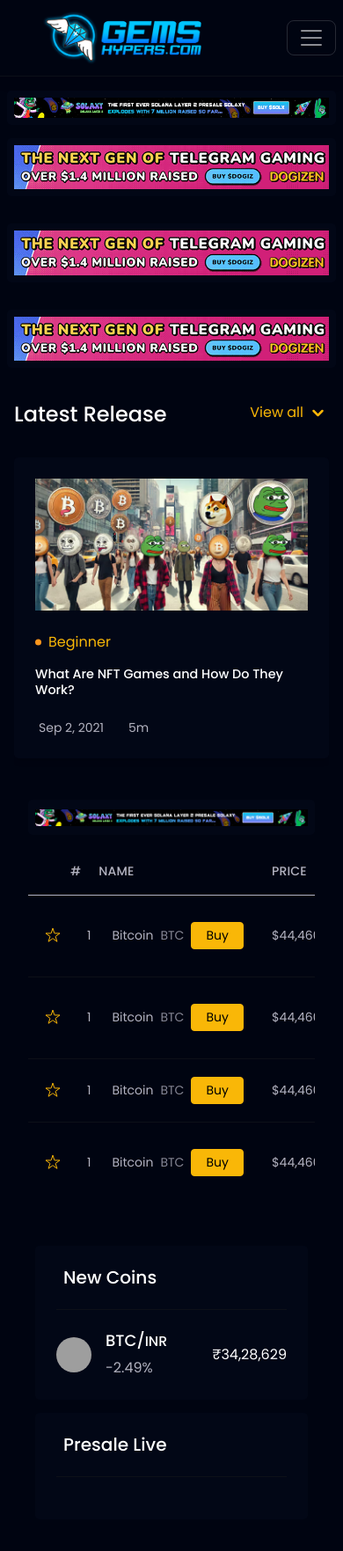
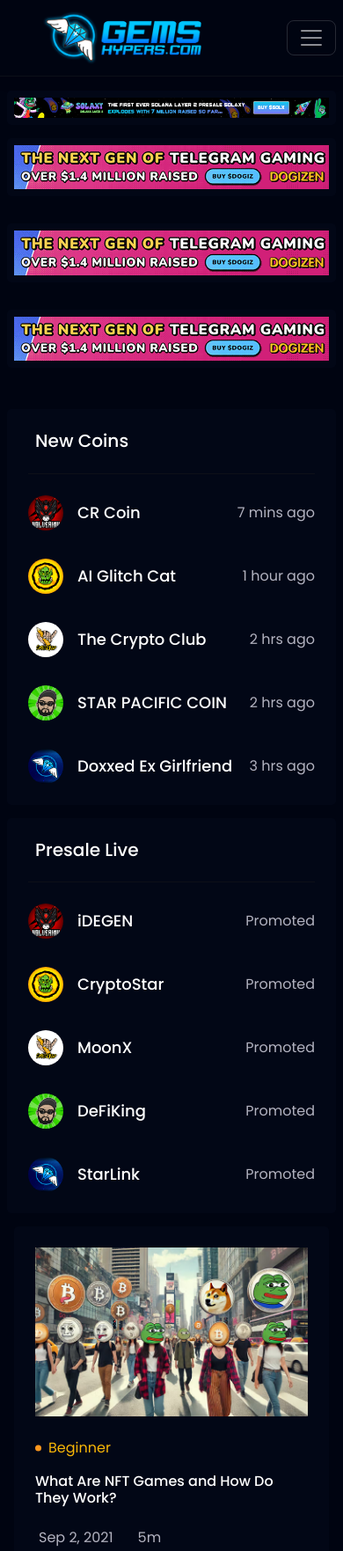
Before and after one commit to ChrispinSantacruz/ProjectGems, a plain HTML site: page index.html in a window 390 px wide. Shown: the top 1763 px of the page at 88% size. Drawn offline with nearby package versions, Linux system fonts and the light colour scheme; grey boxes are pictures that could not be loaded; a script that the page names is missing.

Commit message:
responsive final 1

```diff
--- a/index.html
+++ b/index.html
@@ -11,10 +11,16 @@
       <link rel="stylesheet" href="assets/css/coinex.min.css?v=4.1.0">
       <link rel="stylesheet" href="assets/css/custom.min.css?v=4.1.0">
       <link rel="preconnect" href="https://fonts.googleapis.com">
+      <link href="https://cdn.jsdelivr.net/npm/bootstrap-icons/font/bootstrap-icons.css" rel="stylesheet">
+
       <link rel="preconnect" href="https://fonts.gstatic.com" crossorigin>
       <link href="https://fonts.googleapis.com/css2?family=Poppins:ital,wght@0,400;0,500;0,600;0,700;0,800;1,400;1,500;1,600;1,700;1,800&display=swap" rel="stylesheet">  </head>
+
+
+
       <body class=" ">
-    <!-- loader Start -->
+    <!-- loader Start index de carga -->
+
     <div id="loading">
       <div class="loader simple-loader">
           <div class="loader-body"></div>
@@ -29,7 +35,7 @@
 
       <div class="position-relative">
 
-
+    <!-- index de barra de navegacion -->
 
         <!--Nav Start-->
         <!-- Barra de navegación -->
@@ -91,7 +97,9 @@
     </div>
 </nav>
 
-<!-- Contenido principal -->
+
+
+<!-- index de banners -->
 <div class="container-fluid">
     <div class="row">
         <!-- Banner principal -->
@@ -182,7 +190,7 @@
 
 
 
-        <!-- Topbar Chart -->
+        <!-- index de monedas, no necesita conectar base de datos -->
         <div class="topbar-chart iq-chart">
             <div class="container-fluid">
                 <div class="row">
@@ -208,94 +216,176 @@
 
 
 
- <!-- Topbar Chart End -->
+ <!-- index de new coins y presale -->
 
 
 
 
- <div class="col-lg-8" style="width: 100%; position: relative; padding: 0;">
+ <div class="container mt-5">
+    <div class="row">
+        <!-- Column 1: New Coins -->
+        <div class="col-lg-6">
+            <div class="card">
+                <div class="card-header border-bottom py-4 px-0 mx-4 ps-2">
+                    <div class="header-title">
+                        <div class="d-flex justify-content-between">
+                            <h4 class="card-title">New Coins</h4>
+                        </div>
+                    </div>
+                </div>
+                <div class="card-body team-card">
+                    <ul class="academy-list list-inline m-0 p-0">
+                        <li>
+                            <div class="d-flex justify-content-between align-items-center rounded-pill">
+                                <img src="img/logo1.jpg" class="img-fluid avatar avatar-40 avatar-rounded" alt="logo1">
+                                <div class="ms-3 flex-grow-1 d-flex justify-content-between align-items-center">
+                                    <h5 class="mb-0">CR Coin</h5>
+                                    <p class="mb-0">7 mins ago</p>
+                                </div>
+                            </div>
+                        </li>
+                        <li>
+                            <div class="d-flex justify-content-between align-items-center rounded-pill">
+                                <img src="img/logo2.jpg" class="img-fluid avatar avatar-40 avatar-rounded" alt="logo2">
+                                <div class="ms-3 flex-grow-1 d-flex justify-content-between align-items-center">
+                                    <h5 class="mb-0">AI Glitch Cat</h5>
+                                    <p class="mb-0">1 hour ago</p>
+                                </div>
+                            </div>
+                        </li>
+                        <li>
+                            <div class="d-flex justify-content-between align-items-center rounded-pill">
+                                <img src="img/logo3.jpg" class="img-fluid avatar avatar-40 avatar-rounded" alt="logo3">
+                                <div class="ms-3 flex-grow-1 d-flex justify-content-between align-items-center">
+                                    <h5 class="mb-0">The Crypto Club</h5>
+                                    <p class="mb-0">2 hrs ago</p>
+                                </div>
+                            </div>
+                        </li>
+                        <li>
+                            <div class="d-flex justify-content-between align-items-center rounded-pill">
+                                <img src="img/logo4.jpg" class="img-fluid avatar avatar-40 avatar-rounded" alt="logo4">
+                                <div class="ms-3 flex-grow-1 d-flex justify-content-between align-items-center">
+                                    <h5 class="mb-0">STAR PACIFIC COIN</h5>
+                                    <p class="mb-0">2 hrs ago</p>
+                                </div>
+                            </div>
+                        </li>
+                        <li>
+                            <div class="d-flex justify-content-between align-items-center rounded-pill">
+                                <img src="img/logo5.jpg" class="img-fluid avatar avatar-40 avatar-rounded" alt="logo5">
+                                <div class="ms-3 flex-grow-1 d-flex justify-content-between align-items-center">
+                                    <h5 class="mb-0">Doxxed Ex Girlfriend</h5>
+                                    <p class="mb-0">3 hrs ago</p>
+                                </div>
+                            </div>
+                        </li>
+                    </ul>
+                </div>
+            </div>
+        </div>
+        <!-- Column 2: Presale Live -->
+        <div class="col-lg-6">
+            <div class="card">
+                <div class="card-header border-bottom py-4 px-0 mx-4 ps-2">
+                    <div class="header-title">
+                        <div class="d-flex justify-content-between">
+                            <h4 class="card-title">Presale Live</h4>
+                        </div>
+                    </div>
+                </div>
+                <div class="card-body team-card">
+                    <ul class="academy-list list-inline m-0 p-0">
+                        <li>
+                            <div class="d-flex justify-content-between align-items-center rounded-pill">
+                                <img src="img/logo1.jpg" class="img-fluid avatar avatar-40 avatar-rounded" alt="logo1">
+                                <div class="ms-3 flex-grow-1 d-flex justify-content-between align-items-center">
+                                    <h5 class="mb-0">iDEGEN</h5>
+                                    <p class="mb-0">Promoted</p>
+                                </div>
+                            </div>
+                        </li>
+                        <li>
+                            <div class="d-flex justify-content-between align-items-center rounded-pill">
+                                <img src="img/logo2.jpg" class="img-fluid avatar avatar-40 avatar-rounded" alt="logo2">
+                                <div class="ms-3 flex-grow-1 d-flex justify-content-between align-items-center">
+                                    <h5 class="mb-0">CryptoStar</h5>
+                                    <p class="mb-0">Promoted</p>
+                                </div>
+                            </div>
+                        </li>
+                        <li>
+                            <div class="d-flex justify-content-between align-items-center rounded-pill">
+                                <img src="img/logo3.jpg" class="img-fluid avatar avatar-40 avatar-rounded" alt="logo3">
+                                <div class="ms-3 flex-grow-1 d-flex justify-content-between align-items-center">
+                                    <h5 class="mb-0">MoonX</h5>
+                                    <p class="mb-0">Promoted</p>
+                                </div>
+                            </div>
+                        </li>
+                        <li>
+                            <div class="d-flex justify-content-between align-items-center rounded-pill">
+                                <img src="img/logo4.jpg" class="img-fluid avatar avatar-40 avatar-rounded" alt="logo4">
+                                <div class="ms-3 flex-grow-1 d-flex justify-content-between align-items-center">
+                                    <h5 class="mb-0">DeFiKing</h5>
+                                    <p class="mb-0">Promoted</p>
+                                </div>
+                            </div>
+                        </li>
+                        <li>
+                            <div class="d-flex justify-content-between align-items-center rounded-pill">
+                                <img src="img/logo5.jpg" class="img-fluid avatar avatar-40 avatar-rounded" alt="logo5">
+                                <div class="ms-3 flex-grow-1 d-flex justify-content-between align-items-center">
+                                    <h5 class="mb-0">StarLink</h5>
+                                    <p class="mb-0">Promoted</p>
+                                </div>
+                            </div>
+                        </li>
+                    </ul>
+                </div>
+            </div>
+        </div>
+    </div>
+</div>
+
+
+
+<!-- index noticias -->
+
+  <!-- Estilos para el diseño responsivo del swiper -->
 <style>
-        /* Estilos generales */
-        .latest-release h4 {
-            font-size: 1.5rem;
-            margin-bottom: 10px;
-        }
-
-        .latest-release .card {
-            border: none;
-            box-shadow: 0 4px 6px rgba(0, 0, 0, 0.1);
-        }
-
-        .latest-release .card-header img {
-            height: 180px;
-            object-fit: cover;
-            width: 100%;
-        }
-
-        .latest-release h6 {
-            font-size: 1rem;
-            line-height: 1.2;
-            white-space: nowrap;
-            overflow: hidden;
-            text-overflow: ellipsis;
-        }
-
-        .latest-release .card-body {
-            font-size: 0.875rem;
-        }
-
     .swiper-container {
         overflow: hidden;
     }
-
-        @media (max-width: 768px) {
-            /* Modo responsive: mostrar una sola tarjeta visible */
     .swiper-slide {
-                width: 100% !important; /* Una tarjeta ocupa todo el ancho */
+        width: 100%; /* Una tarjeta ocupa todo el ancho en dispositivos móviles */
+        display: flex;
+        justify-content: center;
     }
-
-            .latest-release h6 {
-                font-size: 0.9rem;
-                white-space: normal; /* Permitir multilinea */
-                overflow: visible;
-            }
-
-            .latest-release .card-header img {
-                height: 150px; /* Reducir altura en móvil */
+    @media (min-width: 768px) {
+        .swiper-slide {
+            width: 30%; /* En pantallas mayores a 768px, muestra varias tarjetas */
         }
     }
 </style>
 
+<!-- Contenedor del swiper -->
 <div class="row latest-release" style="margin: 0; padding: 0;">
     <div class="col-lg-12">
-            <div class="d-flex justify-content-between py-4">
-                <h4>Latest Release</h4>
-                <div class="text-primary">
-                    <div class="dropdown d-flex" id="dropdownMenuButton1" data-bs-toggle="dropdown" aria-expanded="false" role="button">
-                        View all
-                        <svg xmlns="http://www.w3.org/2000/svg" width="25" viewBox="0 0 20 20" fill="currentColor" class="ms-1">
-                            <path fill-rule="evenodd" d="M5.293 7.293a1 1 0 011.414 0L10 10.586l3.293-3.293a1 1 0 111.414 1.414l-4 4a1 1 0 01-1.414 0l-4-4a1 1 0 010-1.414z" clip-rule="evenodd"></path>
-                        </svg>
-                    </div>
-                    <ul class="dropdown-menu" aria-labelledby="dropdownMenuButton1">
-                        <li><a class="dropdown-item" href="#">Action</a></li>
-                        <li><a class="dropdown-item" href="#">Another action</a></li>
-                        <li><a class="dropdown-item" href="#">Something else here</a></li>
-                    </ul>
-                </div>
-            </div>
         <div class="swiper-container d-slider2" style="width: 100%; height: 100%;">
             <div class="swiper-wrapper">
                 <!-- Tarjeta 1 -->
                 <div class="swiper-slide">
                     <div class="card">
                         <div class="card-header">
-                                <img src="img/news_GH_1_07.png" class="img-fluid" alt="img8">
+                            <img src="img/news_GH_1_07.png" class="img-fluid" alt="img1">
                             <div class="mt-4">
                                 <span type="button" class="d-flex align-items-center">
                                     <svg width="7" class="me-1 text-center" viewBox="0 0 7 8" fill="none" xmlns="http://www.w3.org/2000/svg">
                                         <circle cx="3.5" cy="4" r="3.5" fill="#ff971d"/>
-                                    </svg><span class="text-primary ms-1">Beginner</span></span>
+                                    </svg>
+                                    <span class="text-primary ms-1">Beginner</span>
+                                </span>
                             </div>
                             <h6 class="mt-3 mb-0">What Are NFT Games and How Do They Work?</h6>
                         </div>
@@ -311,12 +401,14 @@
                 <div class="swiper-slide">
                     <div class="card">
                         <div class="card-header">
-                                <img src="img/news_GH_3.png" class="img-fluid" alt="img8">
+                            <img src="img/news_GH_3.png" class="img-fluid" alt="img2">
                             <div class="mt-4">
                                 <span type="button" class="d-flex align-items-center">
                                     <svg width="7" class="me-1 text-center" viewBox="0 0 7 8" fill="none" xmlns="http://www.w3.org/2000/svg">
                                         <circle cx="3.5" cy="4" r="3.5" fill="#ff971d"/>
-                                    </svg><span class="text-primary ms-1">Beginner</span></span>
+                                    </svg>
+                                    <span class="text-primary ms-1">Beginner</span>
+                                </span>
                             </div>
                             <h6 class="mt-3 mb-0">What are other functions of crypto currencies?</h6>
                         </div>
@@ -332,12 +424,14 @@
                 <div class="swiper-slide">
                     <div class="card">
                         <div class="card-header">
-                                <img src="img/news_GH_2.png" class="img-fluid" alt="img8">
+                            <img src="img/news_GH_2.png" class="img-fluid" alt="img3">
                             <div class="mt-4">
                                 <span type="button" class="d-flex align-items-center">
                                     <svg width="7" class="me-1 text-center" viewBox="0 0 7 8" fill="none" xmlns="http://www.w3.org/2000/svg">
                                         <circle cx="3.5" cy="4" r="3.5" fill="#ff971d"/>
-                                    </svg><span class="text-primary ms-1">Beginner</span></span>
+                                    </svg>
+                                    <span class="text-primary ms-1">Beginner</span>
+                                </span>
                             </div>
                             <h6 class="mt-3 mb-0">What Is QuickSwap and How Does It Work?</h6>
                         </div>
@@ -353,21 +447,26 @@
         </div>
     </div>
 </div>
-</div>
 
-<!-- Agrega los estilos para el swiper -->
+<!-- Script para inicializar Swiper -->
 <script src="https://unpkg.com/swiper/swiper-bundle.min.js"></script>
 <script>
     var swiper = new Swiper('.swiper-container', {
-        slidesPerView: 3,  /* Muestra 3 elementos a la vez */
-        spaceBetween: 30,  /* Espacio entre los elementos */
-        loop: true,        /* Desliza en bucle */
-        navigation: {      /* Habilita los botones de navegación */
+        slidesPerView: 1, /* Muestra una tarjeta a la vez en pantallas pequeñas */
+        spaceBetween: 30,
+        loop: true,
+        navigation: {
             nextEl: '.swiper-button-next',
             prevEl: '.swiper-button-prev'
+        },
+        breakpoints: {
+            768: {
+                slidesPerView: 3 /* Muestra 3 tarjetas a la vez en pantallas más grandes */
+            }
         }
     });
 </script>
+
 
 <div class="container-fluid content-inner pb-0">
     <div class="row">
@@ -383,6 +482,8 @@
             </div>
         </div>
     </div>
+
+    <!-- index tabla top 10 -->
 
 
     <div class="row">
@@ -573,53 +674,23 @@
          </div>
      </div>
 
+         <!-- index seccion, no necesita conexion base de datos -->
+
          <div class="container mt-5">
-        <div class="row">
-            <!-- Column 1 -->
-            <div class="col-lg-6">
+            <div class="row d-flex align-items-center">
+                <!-- Card Section -->
+                <div class="col-md-12">
                     <div class="card">
-                    <div class="card-header border-bottom py-4 px-0 mx-4 ps-2">
-                        <div class="header-title">
-                            <div class="d-flex justify-content-between">
-                                <h4 class="card-title">New Coins</h4>
+                        <div class="card-body d-flex flex-wrap">
+                            <!-- Left Column: Title and Text -->
+                            <div class="col-md-6 col-12 mb-3">
+                                <h2>GemsInfo</h2>
+                                <p>This webpage is a platform for crypto enthusiasts and developers, offering advertising opportunities and services tailored to the cryptocurrency space. Key features include responsive navigation, live crypto data, sections for new coins and presales, educational content, and detailed market insights. It also provides ad spaces and social media integration, making it a hub for promoting crypto projects and engaging the community.</p>
                             </div>
+                            <!-- Right Column: Image and Image Text -->
+                            <div class="col-md-6 col-12 text-center">
+                                <img src="img/GEMS_img_1_02.png" alt="Image description" class="img-fluid mb-2">
                             </div>
-                    </div>
-                    <div class="card-body team-card">
-                        <ul class="academy-list list-inline m-0 p-0">
-                            <!-- List items (same content as before) -->
-                            <li>
-                                <div class="d-flex justify-content-between align-items-center rounded-pill">
-                                    <img src="assets/images/coins/01.png" class="img-fluid avatar avatar-40 avatar-rounded" alt="img6">
-                                    <div class="ms-3 flex-grow-1">
-                                        <h5 class="mb-2">BTC/<small class="text-white">INR</small></h5>
-                                        <p class="mb-0">-2.49%</p>
-                                    </div>
-                                    <div>
-                                        <p class="mb-0 text-white">₹34,28,629</p>
-                                    </div>
-                                </div>
-                            </li>
-                            <!-- More list items as before -->
-                        </ul>
-                    </div>
-                </div>
-            </div>
-
-            <!-- Column 2 -->
-            <div class="col-lg-6">
-                <div class="card">
-                    <div class="card-header border-bottom py-4 px-0 mx-4 ps-2">
-                        <div class="header-title">
-                            <div class="d-flex justify-content-between">
-                                <h4 class="card-title">Presale Live</h4>
-                            </div>
-                        </div>
-                    </div>
-                    <div class="card-body team-card">
-                        <ul class="academy-list list-inline m-0 p-0">
-                            <!-- Replicate list items -->
-                        </ul>
                         </div>
                     </div>
                 </div>
@@ -627,46 +698,58 @@
         </div>
 
 
+          <!-- index footer -->
+      <footer class="footer bg-dark text-white py-4">
+        <div class="container">
+            <div class="row align-items-center">
+                <!-- Logo del sitio web -->
+                <div class="col-md-4 text-center text-md-start mb-3 mb-md-0">
+                    <a href="../index.html" class="navbar-brand">
+                        <img src="img/LOGO_GH_SM-03.png" alt="Logo" style="height: 60px; width: auto;">
+                    </a>
+                </div>
 
-     <div class="container mt-5">
-        <div class="row d-flex align-items-center">
-            <!-- Card Section -->
-            <div class="col-md-12">
-                <div class="card">
-                    <div class="card-body d-flex">
-                        <!-- Left Column: Title and Text -->
-                        <div class="col-md-6">
-                            <h2>Title of the Section</h2>
-                            <p>This is some introductory text that explains the content of the section. It provides context for the image on the right and any additional details needed.</p>
+                <!-- Navegación y enlaces -->
+                <div class="col-md-4 text-center mb-3 mb-md-0">
+                    <ul class="list-inline mb-0">
+                        <li class="list-inline-item">
+                            <a href="#presale" class="text-white">Presale</a>
+                        </li>
+                        <li class="list-inline-item">
+                            <a href="#launch" class="text-white">Launch</a>
+                        </li>
+                        <li class="list-inline-item">
+                            <a href="#blog" class="text-white">Blog</a>
+                        </li>
+                        <li class="list-inline-item">
+                            <a href="#miscellaneous" class="text-white">Miscellaneous</a>
+                        </li>
+                        <li class="list-inline-item">
+                            <a href="#advertising" class="text-white">Advertising</a>
+                        </li>
+                    </ul>
                 </div>
-                        <!-- Right Column: Image and Image Text -->
-                        <div class="col-md-6 text-center">
-                            <img src="img/GEMS_img_1_02.png" alt="Image description" class="img-fluid mb-2">
-                            <p class="text-muted">Description of the image</p>
+
+                <!-- Enlaces de redes sociales -->
+                <div class="col-md-4 text-center text-md-end">
+                    <h5>Síguenos</h5>
+                    <div class="d-flex justify-content-center justify-content-md-end gap-3">
+                        <a href="https://twitter.com" target="_blank" class="text-white">
+                            <i class="bi bi-twitter fs-4"></i>
+                        </a>
+                        <a href="https://telegram.org" target="_blank" class="text-white">
+                            <i class="bi bi-telegram fs-4"></i>
+                        </a>
+                        <a href="https://facebook.com" target="_blank" class="text-white">
+                            <i class="bi bi-facebook fs-4"></i>
+                        </a>
+                    </div>
+                    <p class="mt-3 mb-0">&copy; <script>document.write(new Date().getFullYear())</script> Gems. Todos los derechos reservados.</p>
                 </div>
             </div>
         </div>
-            </div>
-        </div>
-    </div>
-
-      </div>
-      <footer class="footer">
-          <div class="footer-body gap-2">
-              <ul class="left-panel list-inline mb-0 p-0">
-                  <li class="list-inline-item me-2"><a href="../extra/privacy-policy.html" class="text-white">Privacy Policy</a></li>
-                  <li class="list-inline-item"><a href="../extra/terms-of-service.html" class="text-white">Terms of Use</a></li>
-              </ul>
-              <div class="right-panel text-center">
-                  ©<script>document.write(new Date().getFullYear())</script> COINEX, Made with
-                  <span class="text-gray">
-                      <svg width="15" viewBox="0 0 24 24" fill="none" xmlns="http://www.w3.org/2000/svg">
-                          <path fill-rule="evenodd" clip-rule="evenodd" d="M15.85 2.50065C16.481 2.50065 17.111 2.58965 17.71 2.79065C21.401 3.99065 22.731 8.04065 21.62 11.5806C20.99 13.3896 19.96 15.0406 18.611 16.3896C16.68 18.2596 14.561 19.9196 12.28 21.3496L12.03 21.5006L11.77 21.3396C9.48102 19.9196 7.35002 18.2596 5.40102 16.3796C4.06102 15.0306 3.03002 13.3896 2.39002 11.5806C1.26002 8.04065 2.59002 3.99065 6.32102 2.76965C6.61102 2.66965 6.91002 2.59965 7.21002 2.56065H7.33002C7.61102 2.51965 7.89002 2.50065 8.17002 2.50065H8.28002C8.91002 2.51965 9.52002 2.62965 10.111 2.83065H10.17C10.21 2.84965 10.24 2.87065 10.26 2.88965C10.481 2.96065 10.69 3.04065 10.89 3.15065L11.27 3.32065C11.3618 3.36962 11.4649 3.44445 11.554 3.50912C11.6104 3.55009 11.6612 3.58699 11.7 3.61065C11.7163 3.62028 11.7329 3.62996 11.7496 3.63972C11.8354 3.68977 11.9247 3.74191 12 3.79965C13.111 2.95065 14.46 2.49065 15.85 2.50065ZM18.51 9.70065C18.92 9.68965 19.27 9.36065 19.3 8.93965V8.82065C19.33 7.41965 18.481 6.15065 17.19 5.66065C16.78 5.51965 16.33 5.74065 16.18 6.16065C16.04 6.58065 16.26 7.04065 16.68 7.18965C17.321 7.42965 17.75 8.06065 17.75 8.75965V8.79065C17.731 9.01965 17.8 9.24065 17.94 9.41065C18.08 9.58065 18.29 9.67965 18.51 9.70065Z" fill="currentColor"></path>
-                      </svg>
-                  </span> by <a href="https://iqonic.design/" target="_blank">IQONIC Design</a>.
-              </div>
-          </div>
-      </footer>    </main>
+    </footer>
+        </main>
 
     <!-- Wrapper End-->
     <!-- offcanvas start -->
```
Also changed, not shown: img/logo1.jpg (added), img/logo2.jpg (added), img/logo3.jpg (added), img/logo4.jpg (added), img/logo5.jpg (added). Lines whose indentation alone changed are shown as unchanged.
